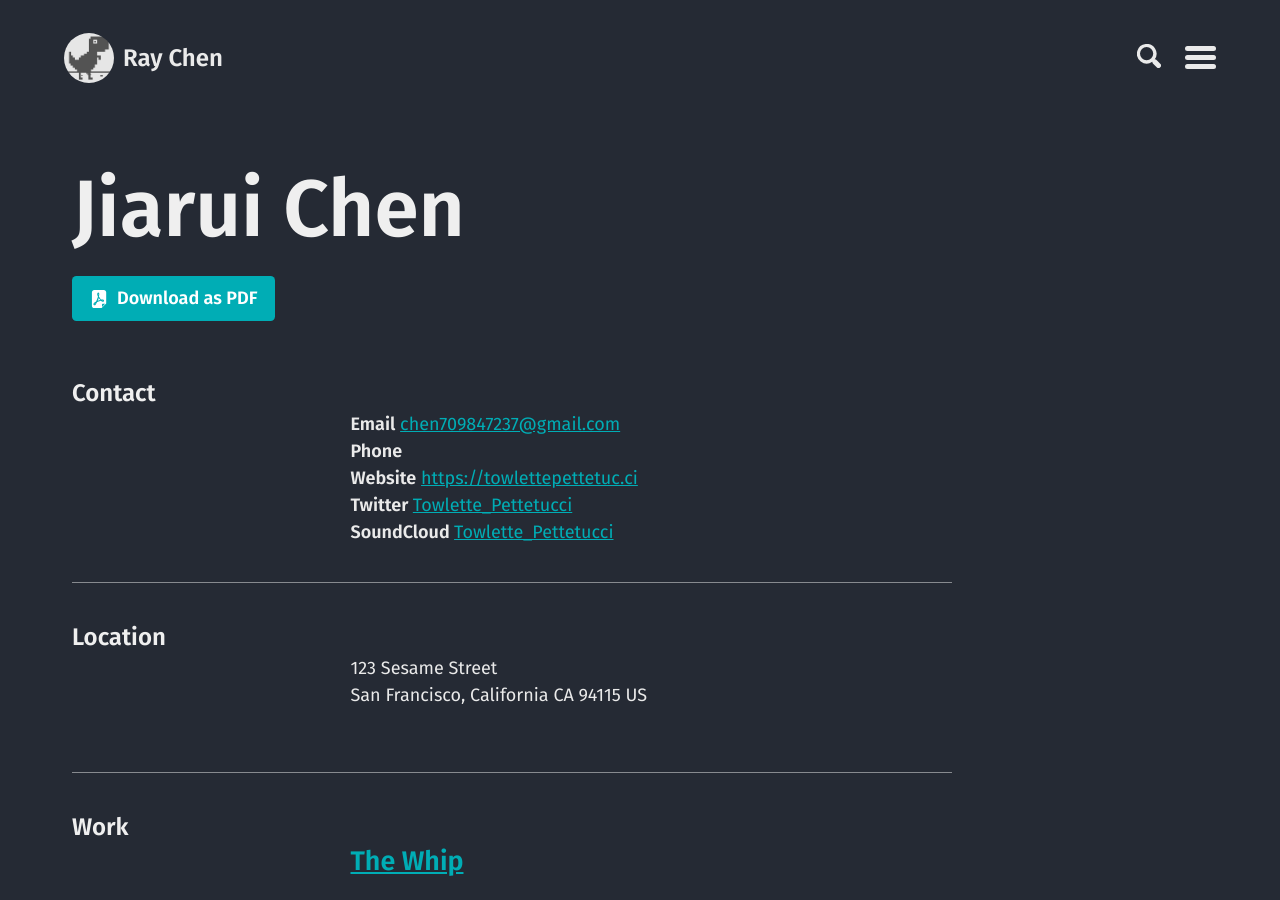
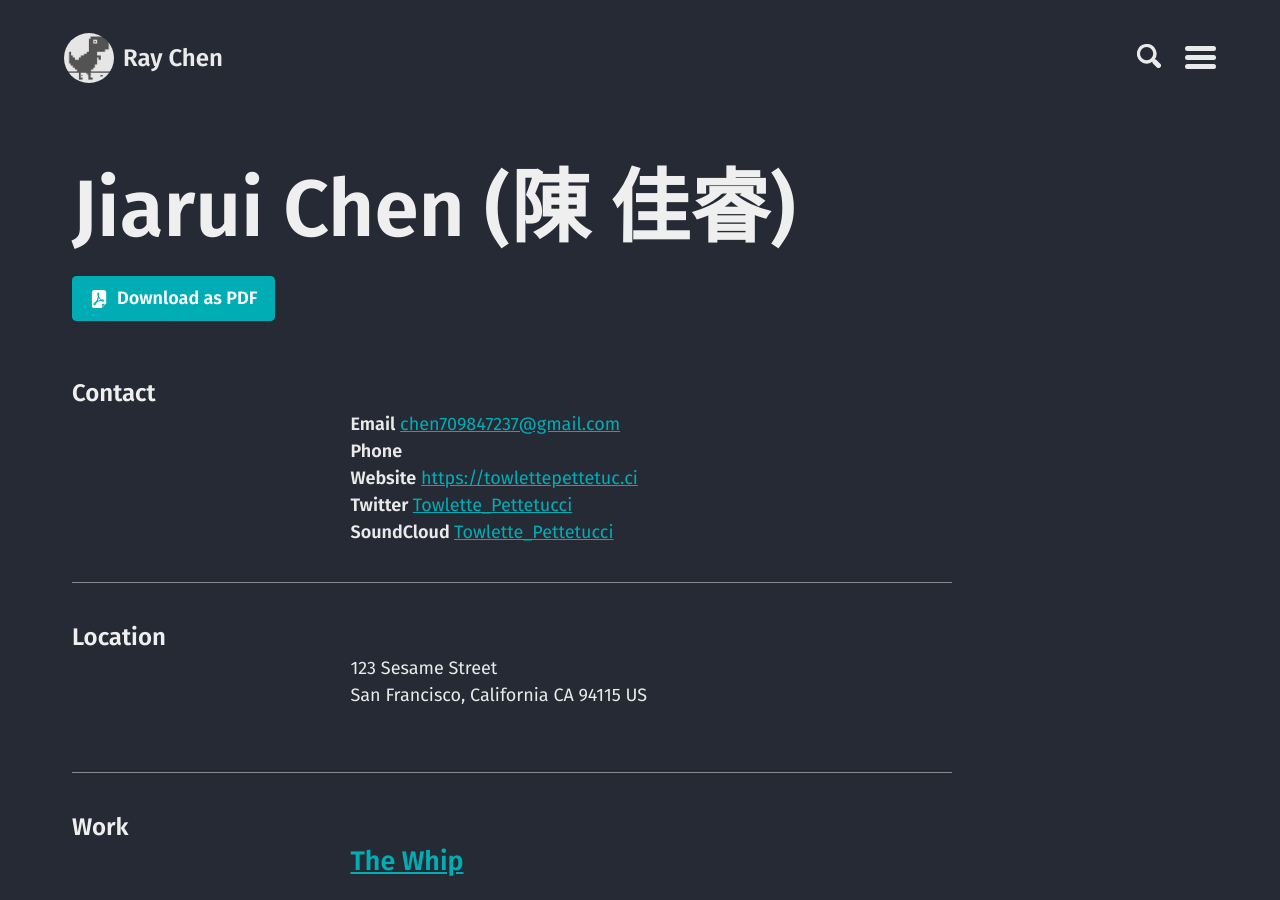
Before and after one commit to chen709847237/chen709847237, a Jekyll site: the page built from cv.md, in a window 1280 px wide and 900 px high. Built offline with Jekyll 4.4.1, drawn with Linux system fonts in a browser that asks for light colours.

Commit message:
Update cv.json

```diff
--- a/_data/cv.json
+++ b/_data/cv.json
@@ -1,6 +1,6 @@
 {
   "basics": {
-    "name": "Jiarui Chen",
+    "name": "Jiarui Chen (陳 佳睿)",
     "label": "",
     "picture": "",
     "email": "chen709847237@gmail.com",
```
